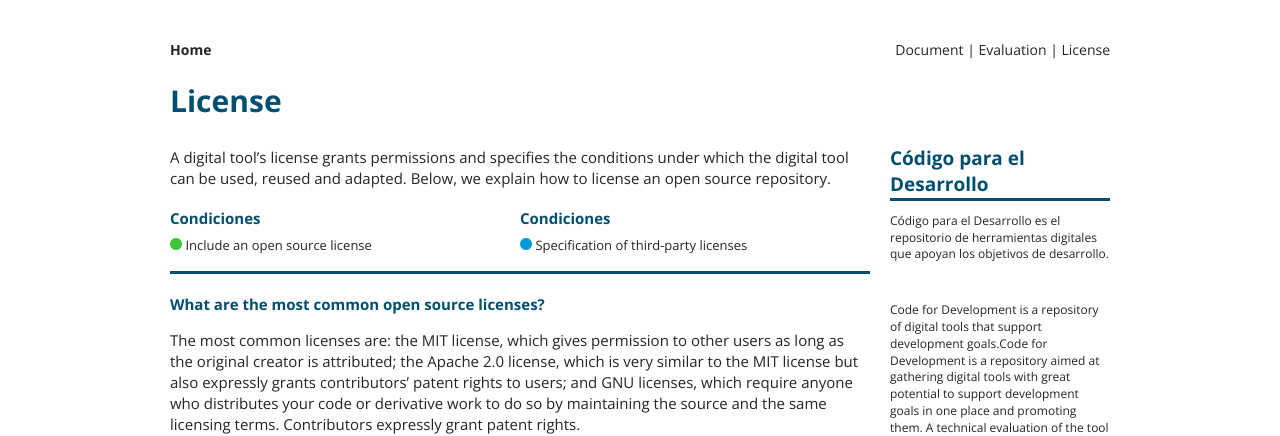
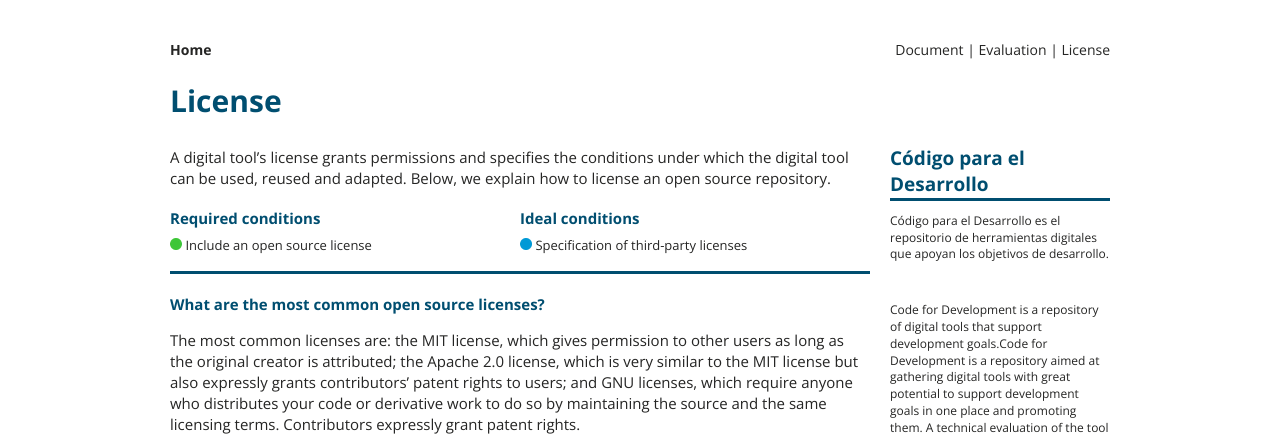
Before and after one commit to EL-BID/guia-de-publicacion, a Jekyll site: the page built from _documents/en/licenciamiento.markdown, in a window 1280 px wide. Shown: the top 436 px of the page. Built offline with Jekyll 4.4.1, drawn with Linux system fonts in a browser that asks for light colours.

Commit message:
Update document.html

```diff
--- a/_layouts/document.html
+++ b/_layouts/document.html
@@ -31,9 +31,9 @@
           {% endif %}
 
            {% if page.requirementsen %}
-          <th class="label">Condiciones</th>
+          <th class="label">Required conditions</th>
           {% endif %} {% if page.expecteden %}
-          <th class="label">Condiciones</th>
+          <th class="label">Ideal conditions</th>
           {% endif %}
         </tr>
 
```
